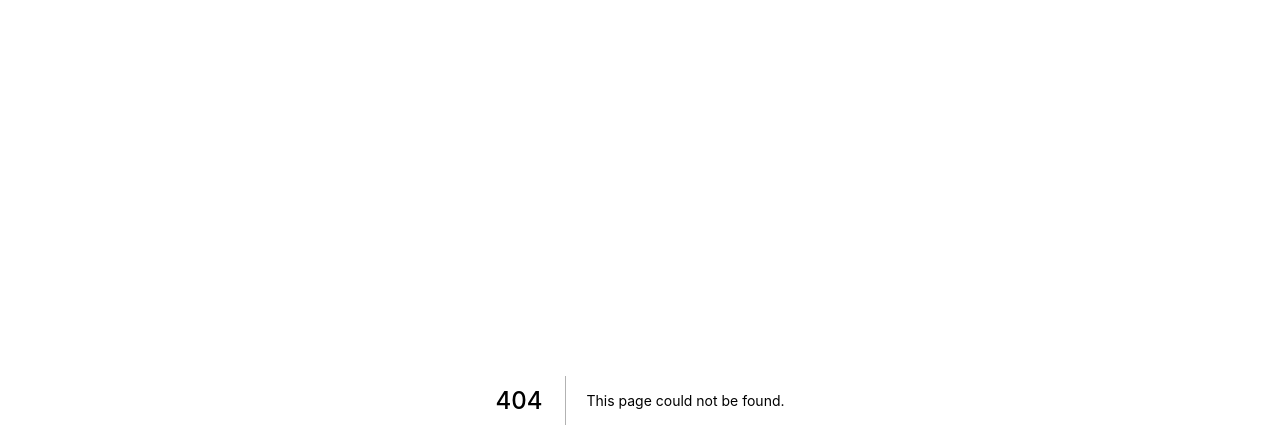
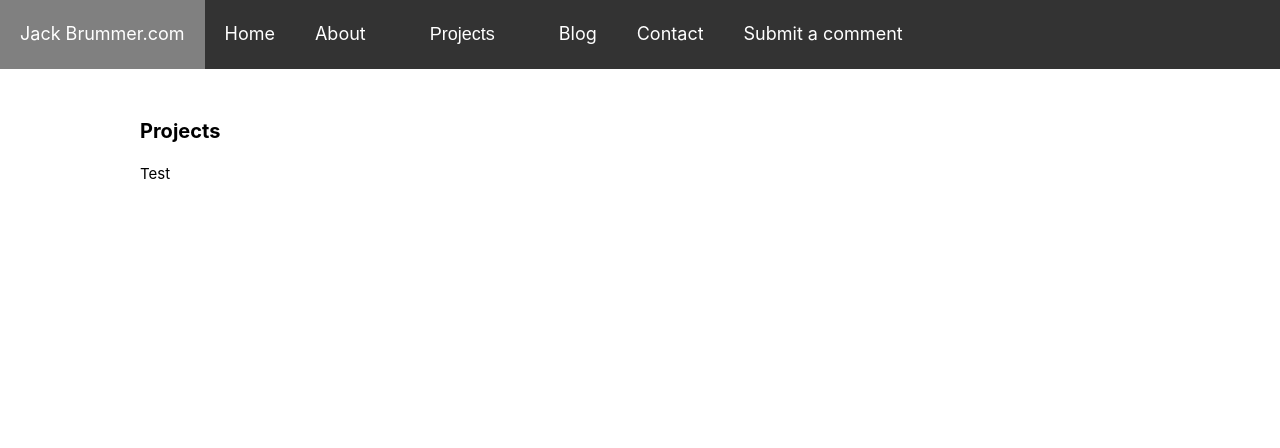
Before and after one commit to jbrummer402/Resume-Site, a Next.js app: page /Projects in a window 1280 px wide. Before the commit this address had no page. Shown: the top 448 px of the page. Built offline with nearby package versions, Linux system fonts and the light colour scheme.

Commit message:
projects overview page created

```diff
--- a/components/layout.js
+++ b/components/layout.js
@@ -18,10 +18,11 @@ export default function Layout({ children, home }) {
             <li>
                 <div className={styles.dropdown}>
                     <button className={styles.dropbtn}>
-                        Projects
+                        <Link href="/Projects"><a>Projects</a></Link>
                     </button>
                     <div className={styles.dropdownContent}>
                         <Link href="/Minesweeper"><a>Minesweeper</a></Link>
+                        <Link href="/MazePath"><a>Shortest Maze Path </a></Link>
                     </div>
                 </div>
             </li>
--- /dev/null
+++ b/pages/Projects.js
@@ -0,0 +1,22 @@
+import Head from 'next/head'
+import styles from '../components/layout.module.css'
+import utilStyles from '../styles/utils.module.css'
+import Link from 'next/link'
+import Layout from "../components/layout"
+
+
+export default function Projects() {
+    return (
+      <>
+        <Layout>
+        <article>
+            <h1 className={utilStyles.headingMd}>Projects</h1>
+
+            <div style={{fontSize: "1.5rem",lineHeight: "1.6"}}> Test </div>
+
+        </article>
+        </Layout>
+      </>
+    )
+
+}
```
